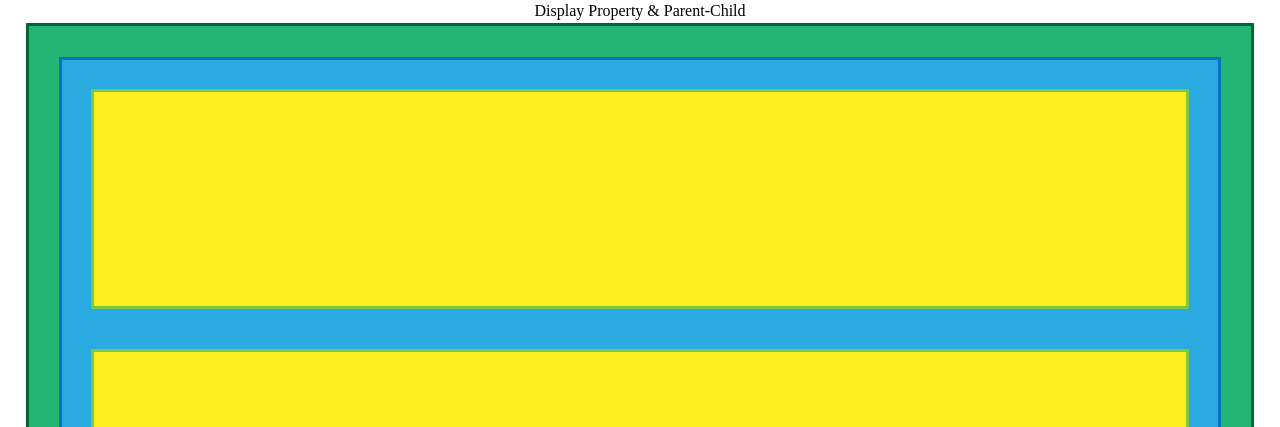
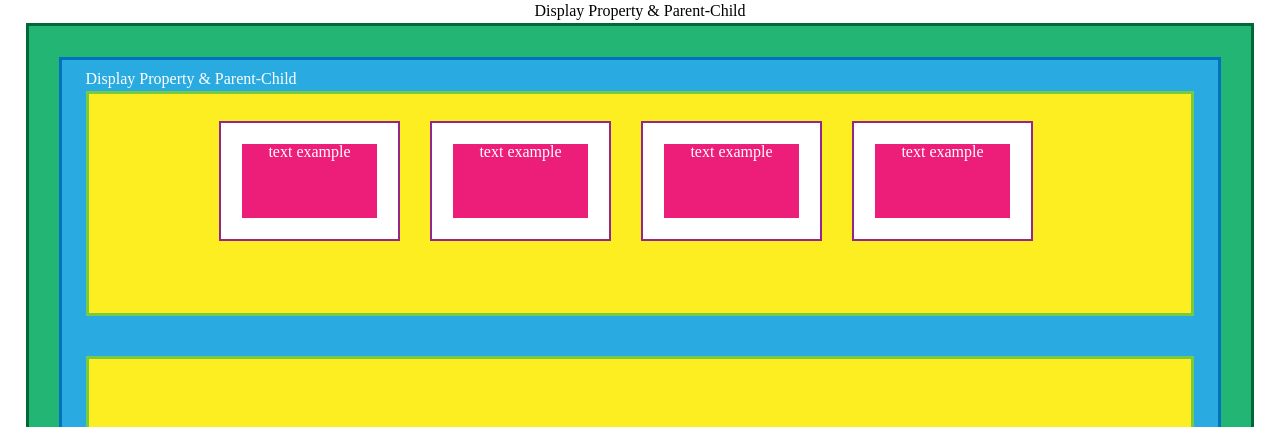
Before and after one commit to datogele/Homework-day6, a plain HTML site: page index.html in a window 1280 px wide. Shown: the top 427 px of the page. Drawn offline with Linux system fonts and the light colour scheme.

Commit message:
last add

```diff
--- a/css/style.css
+++ b/css/style.css
@@ -17,7 +17,7 @@ body{
 .Blue {
 	width: 100%;
 	height: 100%;
-	padding: 2.5%;
+	padding:1% 2% 3% 2%;
 	background-color: #29ABE2;
 	border: 3px solid #0071BC;
 }
@@ -27,6 +27,7 @@ body{
 	background-color: #FCEE21;
 	margin-bottom: 40px;
 	border: 3px solid #7AC943;
+	padding: 2.4%;
 }
 .yellow-b{
    width: 100%;
@@ -45,3 +46,43 @@ body{
 	margin-top: 3px;
 	margin-bottom: 4px;
 }
+.p2{
+
+	margin-bottom:4px ;
+	color: white;
+
+}
+.white{
+	width: 14%;
+	height: 13%;
+	background-color: white;
+
+}
+.box{
+	width: 181px;
+	height: 120px;
+	background-color: #fff;
+	float: right;
+	margin-right: 30px;
+	border: 2px solid #93278F;
+	padding: 2.5%;
+}
+.container{
+	width: 846px;
+	margin: 0 auto;
+}
+.clear{
+	clear: both;
+}
+.box:last-child{
+	margin-left: 0px;
+}
+.pink{
+	width: 100%;
+	height: 100%;
+	background-color: #ED1E79;
+}
+.pink-t{
+	text-align: center;
+	color: 	#fff;
+}
--- a/index.html
+++ b/index.html
@@ -8,15 +8,47 @@
 <body>
 	<p class="p1">Display Property & Parent-Child</p>
 	<div class="Green">
+
 		<div class="Blue">
+
+		<p class="p2">Display Property & Parent-Child</p>
 			 <div class="yellow-s">
+            <div class="container">
+
+
+			 	 <div class="box">
+
+
+			 	 <div class="pink"> <p class="pink-t">text example</p>
+			 	 </div>
+			 	 </div>
+			 	 <div class="box">
+			 	 <div class="pink"> <p class="pink-t">text example</p>
+			 	 </div>
+			 	 </div>
+			 	 <div class="box">
+			 	 	<div class="pink"> <p class="pink-t">text example</p>
+			 	 </div>
+			 	 </div>
+			 	 <div class="box">
+			 	 	<div class="pink"> <p class="pink-t">text example</p>
+			 	 </div>
+			 	 </div>
+			 </div>
+
+			 <div class="clear">
+
+			 </div>
+
              </div>
 			   <div class="yellow-b">
 			      <p class="TEXT">
 				   TEXT EXAMPLE
 			       </p>
+
 			   </div>
-		</div>
+
+
 		</div>
 
 </body>
```
Lines whose indentation alone changed are shown as unchanged.
